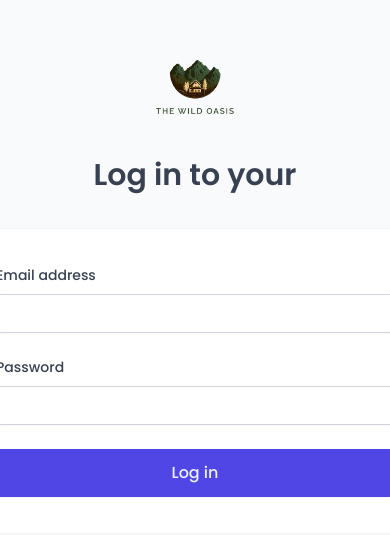
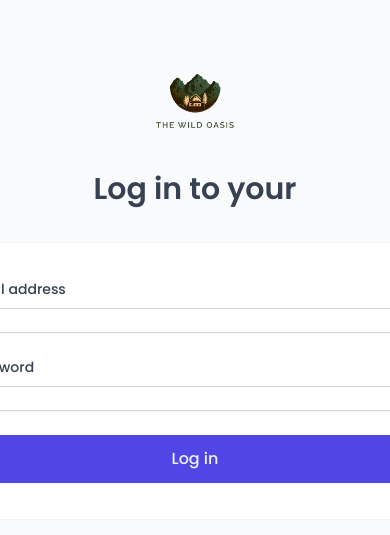
Before and after one commit to romanggr/the-wild-oasis, a React (Vite) app: page /login in a window 390 px wide. Shown: the part 125-660 px from the top of the page. Built offline with nearby package versions, Linux system fonts and the light colour scheme; a web font is replaced by a local one.

Commit message:
update setting page

```diff
--- a/src/hooks/useIsMobile.js
+++ b/src/hooks/useIsMobile.js
@@ -5,7 +5,7 @@ export function useIsMobile(){
 
     useEffect(() => {
         const handleResize = () => {
-            setIsMobile(window.innerWidth < 768);
+            setIsMobile(window.innerWidth <= 768);
         };
         handleResize();
         window.addEventListener('resize', handleResize);
--- a/src/ui/AppLayout.jsx
+++ b/src/ui/AppLayout.jsx
@@ -12,6 +12,10 @@ const StyledAppLayout = styled.div`
     grid-template-rows:auto 1fr;
     height:100vh;
 
+    @media(max-width: 968px){
+      grid-template-columns: 21rem 1fr;
+    }
+
     @media(max-width: 768px){
         grid-template-columns: 1fr;
     }
@@ -21,6 +25,9 @@ const Main = styled.main`
     background: var(--color-grey-50);
     padding:4rem 4.8rem 6.4rem;
 
+  @media(max-width: 560px){
+    padding:4rem 2.4rem 6.4rem;
+  }
 `
 
 const Container = styled.div`
@@ -38,7 +45,7 @@ const AppLayout = () => {
             <SideBar />
             <Main>
                 <Container>
-                    {/*<Outlet />*/}
+                    <Outlet />
                 </Container>
             </Main>
         </StyledAppLayout>
--- a/src/ui/ButtonIcon.jsx
+++ b/src/ui/ButtonIcon.jsx
@@ -16,6 +16,8 @@ const ButtonIcon = styled.button`
     height: 2.2rem;
     color: var(--color-brand-600);
   }
+
+
 `;
 
 export default ButtonIcon;
--- a/src/ui/Form.jsx
+++ b/src/ui/Form.jsx
@@ -10,6 +10,10 @@ const Form = styled.form`
       background-color: var(--color-grey-0);
       border: 1px solid var(--color-grey-100);
       border-radius: var(--border-radius-md);
+
+      @media(max-width: 560px){
+        padding: 2.4rem 1rem;
+      }
     `}
 
   ${(props) =>
--- a/src/ui/FormRow.jsx
+++ b/src/ui/FormRow.jsx
@@ -25,15 +25,33 @@ const StyledFormRow = styled.div`
     justify-content: flex-end;
     gap: 1.2rem;
   }
+
+  @media(max-width: 968px){
+    grid-template-columns: 16rem 1fr 1.2fr;
+    gap: 1.2rem;
+  }
+
+  @media(max-width: 560px){
+    grid-template-columns: 8fr 1fr 1fr;
+
+  }
 `;
 
 const Label = styled.label`
   font-weight: 500;
+
+  @media(max-width: 560px){
+    font-size: 1rem;
+  }
 `;
 
 const Error = styled.span`
   font-size: 1.4rem;
   color: var(--color-red-700);
+
+  @media(max-width: 560px){
+    font-size: 1rem;
+  }
 `;
 
 function FormRow({ label, error, children }) {
--- a/src/ui/HeaderMenu.jsx
+++ b/src/ui/HeaderMenu.jsx
@@ -9,6 +9,10 @@ import DarkModeToggle from './DarkModeToggle'
 const StyledHeaderMenu = styled.ul`
     display:flex;
     gap:0.4rem;
+
+  @media(max-width: 560px){
+    gap:0.2rem;
+  }
 `
 
 const HeaderMenu = () => {
--- a/src/ui/Heading.jsx
+++ b/src/ui/Heading.jsx
@@ -7,6 +7,10 @@ const Heading = styled.h1`
         css`
       font-size: 3rem;
       font-weight: 600;
+
+          @media(max-width: 560px){
+            font-size: 2rem;
+          }
     `}
 
   ${(props) =>
--- a/src/ui/Input.jsx
+++ b/src/ui/Input.jsx
@@ -6,6 +6,11 @@ const Input = styled.input`
   border-radius:var(--border-radius-sm);
   background-color:var(--color-grey-0);
   box-shadow:var(--shadow-sm);
+
+  @media(max-width: 560px){
+    padding:0.4rem 1.2rem;
+    font-size: 1rem;
+  }
 `
 
 export default Input
```
